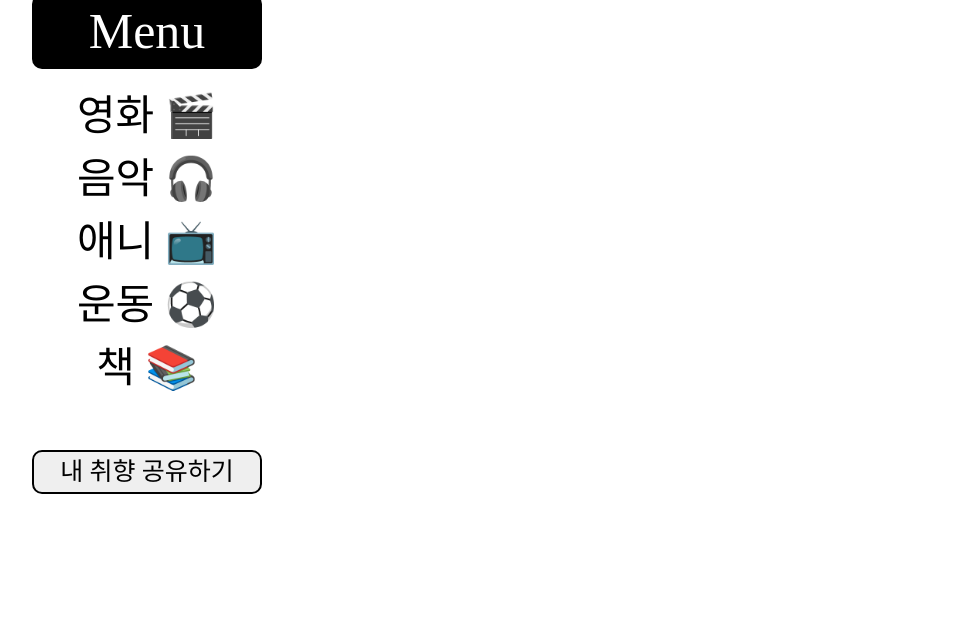
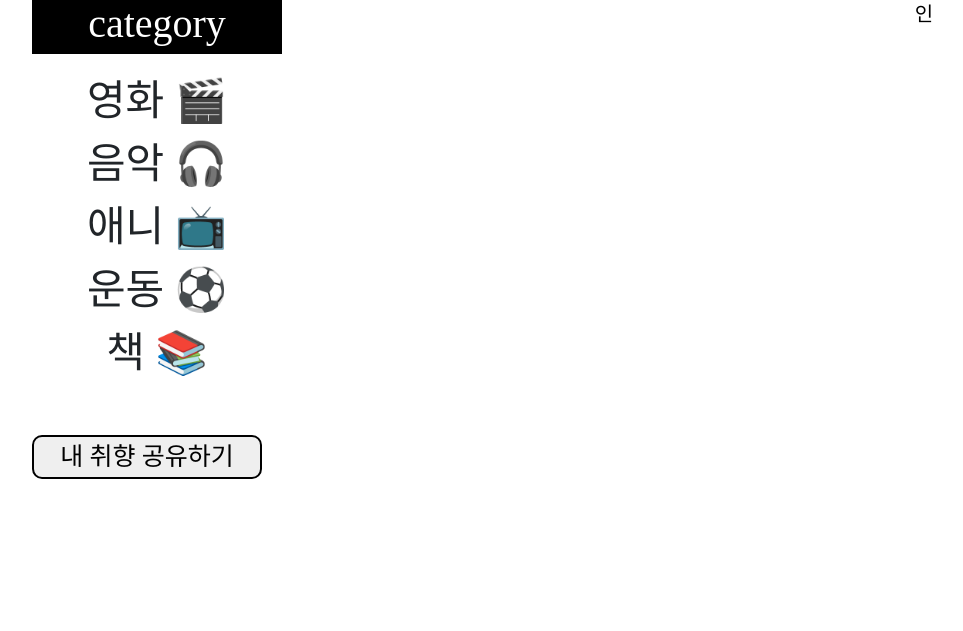
Before and after one commit to JellyBear97/TeamProj1_HanghaeT7, a Flask app: page / in a window 1280 px wide. Shown: the part 127-758 px from the top of the page, without its empty margins (106-1069 px from the left). Run offline with Flask 2, Linux system fonts and the light colour scheme; data that the repository does not hold is empty; some web fonts are replaced.

Commit message:
update index.html

```diff
--- a/app.py
+++ b/app.py
@@ -65,6 +65,8 @@ def insert_posts(category):
     data = requests.get(url_receive,headers=headers)
 
     soup = BeautifulSoup(data.text, 'html.parser')
+
+    music_artist = ''
 
     if(category_receive == "book"):
          # ogtitle = soup.select_one('meta[property="og:title"]')['content'] 직접 적으면 필요X
--- a/templates/index.html
+++ b/templates/index.html
@@ -49,54 +49,57 @@
       align-items: center;
       width: 90%;
       height: 100px;
-        padding-left: 30px;
     }
-      .memberHeader > p {
+
+    .memberHeader>p {
       font-size: 35px;
-        margin-left: 20px;
+      margin-right: 700px;
+      font-family: 'PyeongChangPeace-Bold';
     }
-      .memberBtn > button {
+
+    .memberBtn>button {
       border: none;
       background-color: transparent;
       font-size: 20px;
+      font-family: 'Pretendard-Regular';
     }
-      .memberBtn > button:hover {
+
+    .memberBtn>button:hover {
       color: goldenrod;
     }
-      .memberBtn > button:active {
+
+    .memberBtn>button:active {
       color: goldenrod;
       text-shadow: -2px 0px black, 0px 2px black, 2px 0px black,
         0px -2px black;
     }
 
-      .left-navbar-content > div > a:link {
+    .category>a:link {
       color: black;
     }
-      .left-navbar-content > div > a:visited {
+
+    .category>a:visited {
       color: black;
     }
-      .left-navbar-content > div > a:hover {
-        color: goldenrod;
+
+    .category>a:active {
+      color: gray;
     }
-      .left-navbar-content > div > a:active {
-        color: goldenrod;
-        text-shadow: -2px 0px black, 0px 2px black, 2px 0px black,
-          0px -2px black;
-      }
+
     .left-navbar-menu {
-        width: 230px;
-        border-radius: 10px;
+      width: 250px;
       background-color: black;
       color: white;
       text-align: center;
-        font-size: 50px;
+      font-size: 40px;
     }
 
     .left-navbar-content {
       text-align: center;
       font-size: 42px;
     }
-      .left-navbar-content > div > a {
+
+    .left-navbar-content>div>a {
       text-decoration: none;
       text-decoration-color: none;
     }
@@ -185,12 +199,68 @@
       font-size: 24px;
       font-family: PyeongChangPeace-Bold;
     }
+
     .send-btn {
       background-color: goldenrod;
     }
+
     .close-btn {
       background-color: black;
       color: white;
+    }
+
+    .category {
+      position: relative;
+    }
+
+    .circle1 {
+      position: absolute;
+      width: 150px;
+      left: 40px;
+      top: -10px;
+      opacity: 1;
+      visibility: hidden;
+    }
+
+    .circle2 {
+      position: absolute;
+      width: 150px;
+      left: 40px;
+      top: -10px;
+      opacity: 1;
+      visibility: hidden;
+    }
+
+    .circle3 {
+      position: absolute;
+      width: 150px;
+      left: 40px;
+      top: -10px;
+      opacity: 1;
+      visibility: hidden;
+    }
+
+    .circle4 {
+      position: absolute;
+      width: 150px;
+      left: 40px;
+      top: -10px;
+      opacity: 1;
+      visibility: hidden;
+    }
+
+    .circle5 {
+      position: absolute;
+      width: 150px;
+      left: 40px;
+      top: -10px;
+      opacity: 1;
+      visibility: hidden;
+    }
+
+    .circle-show {
+      opacity: 1;
+      visibility: visible;
     }
 
     .text-box {
@@ -233,6 +303,7 @@
           rowFilter = rows.filter((value) => value['category'] === category);
           rowFilter.forEach((a) => {
             let title = a['title'];
+            let desc = a['comment'];
             let image = a['image'];
             let comment = a['comment'];
             let writer = a['user_id'];
@@ -249,9 +320,10 @@
                         />
                         <div class="card-body">
                           <h5 class="card-title">${title}</h5>
+                          <p class="card-text">${desc}</p>
                           <p>${writer}</p>
-                    <p class="mycomment">${comment}</p>
-                    <button id="${p_id}" onclick="deletepost(this)">삭제</button>
+                          <p class="mycomment text-flow">${comment}</p>
+                          <p style="color: gray;">(2023.03.28)</p>
                         </div>
                       </div>
                     </div>`;
@@ -261,10 +333,7 @@
         });
     }
     function deletepost(e) {
-        let p_id = $(e).attr('id');
-
-        // let formData = new FormData();
-        // formData.append('p_id', del);
+      let p_id = $(e).attr('class');
 
       fetch(`/posts/${p_id}`, { method: 'DELETE' })
         .then((res) => res.json())
@@ -276,10 +345,9 @@
 
     function newPage(e) {
       let p_id = $(e).attr('id');
-        fetch(`/posts/${p_id}`, { method: 'GET' });
+      fetch(`/detail/move/${p_id}`);
       window.location.href = `/posts/move/${p_id}`;
     }
-
   </script>
 </head>
 
@@ -381,21 +425,33 @@
     <div class="background">
       <div class="left-navbar">
         <div class="left-navbar-menu">
-            <p>Menu</p>
+          <p>category</p>
         </div>
         <div class="left-navbar-content">
-            <div>
-              <a id="movie" href="#" onclick="listing(this)">영화 🎬</a>
+          <div class="category" id="category-1"><a id="movie" onclick="listing(this)">
+              <img src="/static/src/img/circle.png" class="circle1" alt="">
+              <div>영화 🎬</div>
+            </a>
           </div>
-            <div>
-              <a id="music" href="#" onclick="listing(this)">음악 🎧</a>
+          <div class="category" id="category-2"><a id="music" onclick="listing(this)">
+              <img src="/static/src/img/circle.png" class="circle2" alt="">
+              <div>음악 🎧</div>
+            </a>
           </div>
-            <div><a id="ani" href="#" onclick="listing(this)">애니 📺</a></div>
-            <div>
-              <a id="health" href="#" onclick="listing(this)">운동 ⚽</a>
+          <div class="category" id="category-3"><a id="ani" onclick="listing(this)">
+              <img src="/static/src/img/circle.png" class="circle3" alt="">
+              <div>애니 📺</div>
+            </a>
           </div>
-            <div>
-              <a id="book" href="#" onclick="listing(this)">책 📚</a>
+          <div class="category" id="category-4"><a id="health" onclick="listing(this)">
+              <img src="/static/src/img/circle.png" class="circle4" alt="">
+              <div>운동 ⚽</div>
+            </a>
+          </div>
+          <div class="category" id="category-5"><a id="book" onclick="listing(this)">
+              <img src="/static/src/img/circle.png" class="circle5" alt="">
+              <div>책 📚</div>
+            </a>
           </div>
         </div>
         <button class="write">내 취향 공유하기</button>
@@ -431,6 +484,38 @@
     $('#close').on('click', function () {
       $('.black-bg').removeClass('show-modal');
     });
+
+    $('#category-1').hover(function () {
+      $('.circle1').addClass('circle-show');
+    }, function () {
+      $('.circle1').removeClass('circle-show')
+    });
+
+    $('#category-2').hover(function () {
+      $('.circle2').addClass('circle-show');
+    }, function () {
+      $('.circle2').removeClass('circle-show')
+    });
+
+    $('#category-3').hover(function () {
+      $('.circle3').addClass('circle-show');
+    }, function () {
+      $('.circle3').removeClass('circle-show')
+    });
+
+    $('#category-4').hover(function () {
+      $('.circle4').addClass('circle-show');
+    }, function () {
+      $('.circle4').removeClass('circle-show')
+    });
+
+    $('#category-5').hover(function () {
+      $('.circle5').addClass('circle-show');
+    }, function () {
+      $('.circle5').removeClass('circle-show')
+    });
+
   </script>
 </body>
+
 </html>
```
Also changed, not shown: other parts of templates/index.html (+43 -59 lines). Lines whose indentation alone changed are shown as unchanged.
